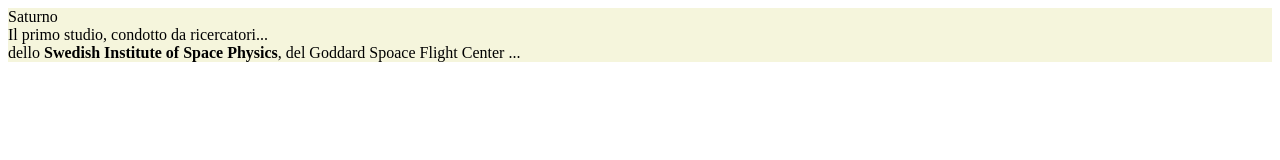
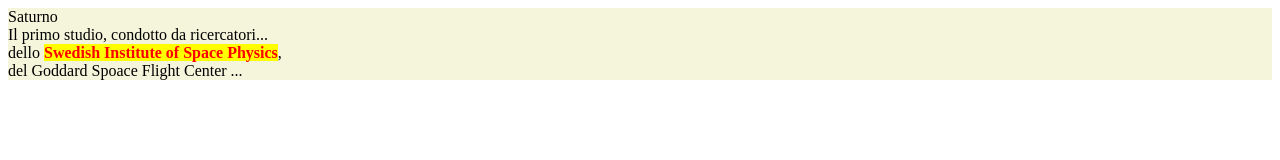
Before and after one commit to r22-4ar-ce/r22-4ar-ce.github.io, a plain HTML site: page es5.html in a window 1280 px wide. Drawn offline with Linux system fonts and the light colour scheme.

Commit message:
Update es5.html

```diff
--- a/es5.html
+++ b/es5.html
@@ -26,7 +26,7 @@
    <p class="sfondo-beige">
   Saturno <br/>
   Il primo studio, condotto da ricercatori... <br/>
-    dello <strong>Swedish Institute of Space Physics</strong>, <r/>
+    dello <strong class="giallo">Swedish Institute of Space Physics</strong>, <br/>
   del Goddard Spoace Flight Center ... <br/>
  </body>
 </html>
```
